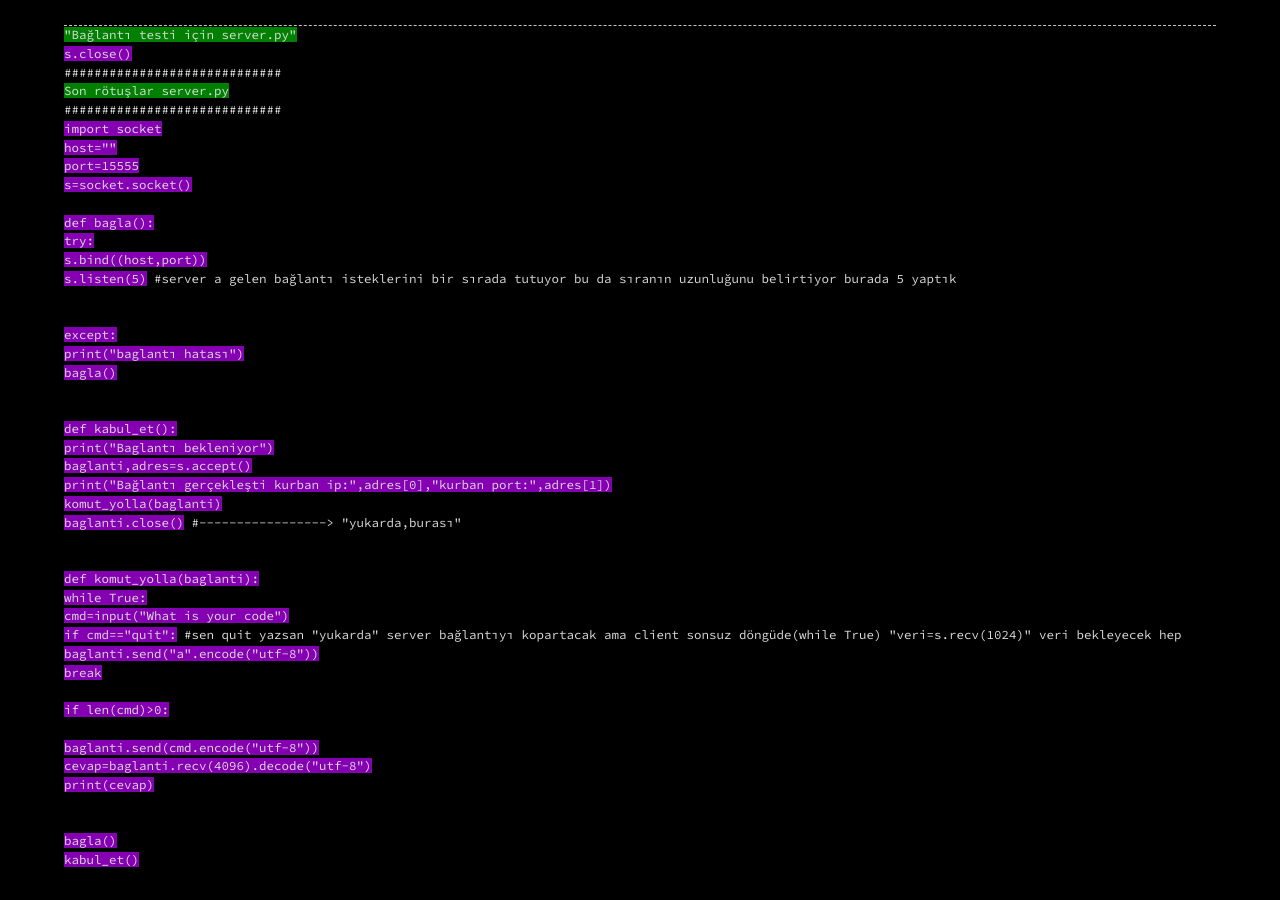
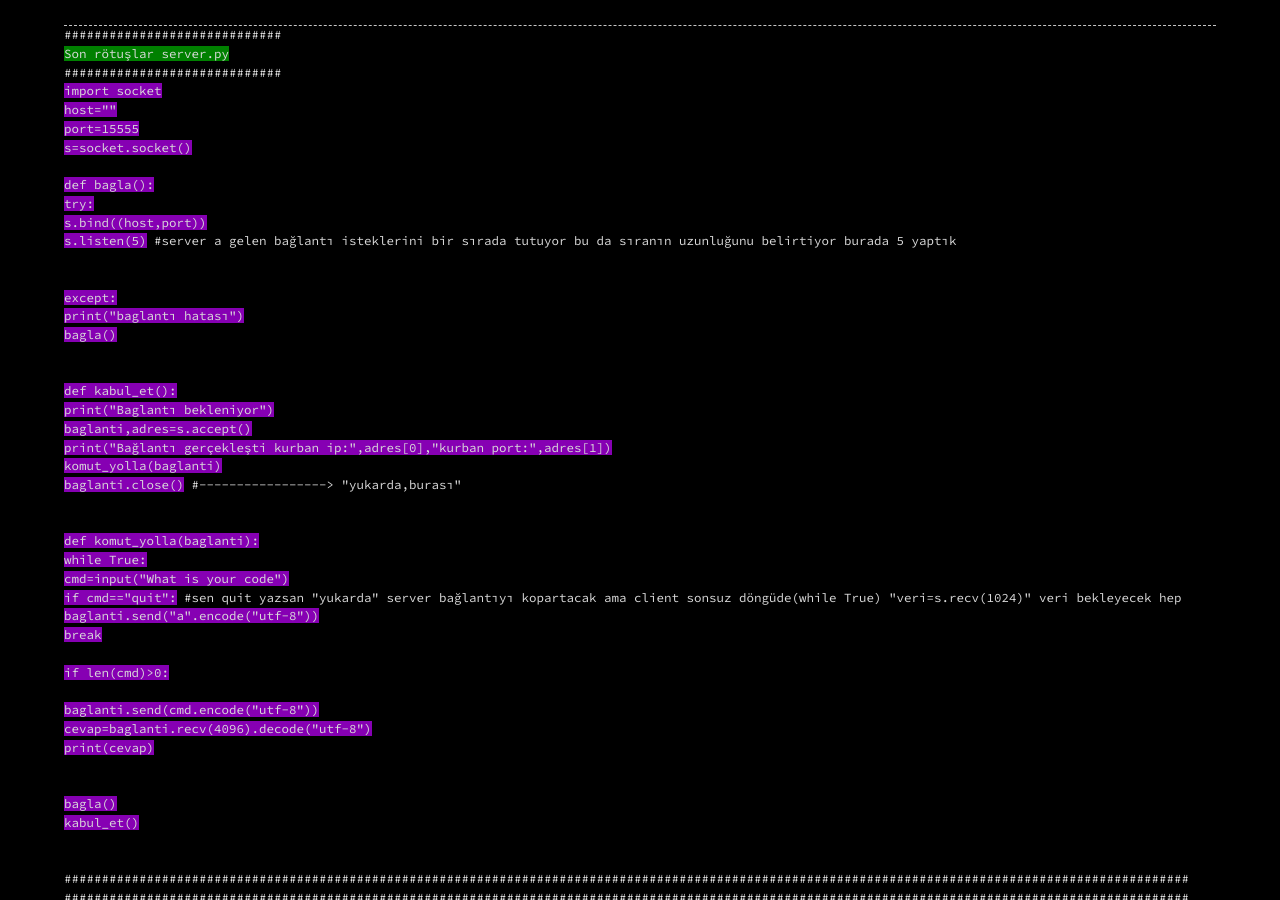
Before and after one commit to emredurmaz4/cosmosofcyberspace.github.io, a Jekyll site: the page socket5.html, which Jekyll copies as it is, in a window 1280 px wide and 900 px high. Built offline with Jekyll 4.4.1, drawn with Linux system fonts in a browser that asks for light colours.

Commit message:
Update socket5.html

```diff
--- a/socket5.html
+++ b/socket5.html
@@ -11,18 +11,6 @@
     <div class="container" style="max-width:100%;height:auto;">
 <header>
   <div class="menu">
-
-
-
-<span style="background:#008000">"Bağlantı testi için server.py"</span></br>
-<span style="background:#8600b3">s.close()</span></br>
-
-
-
-
-
-
-
 
 #############################</br>
 <span style="background:#008000">Son rötuşlar   server.py</span></br>
```
